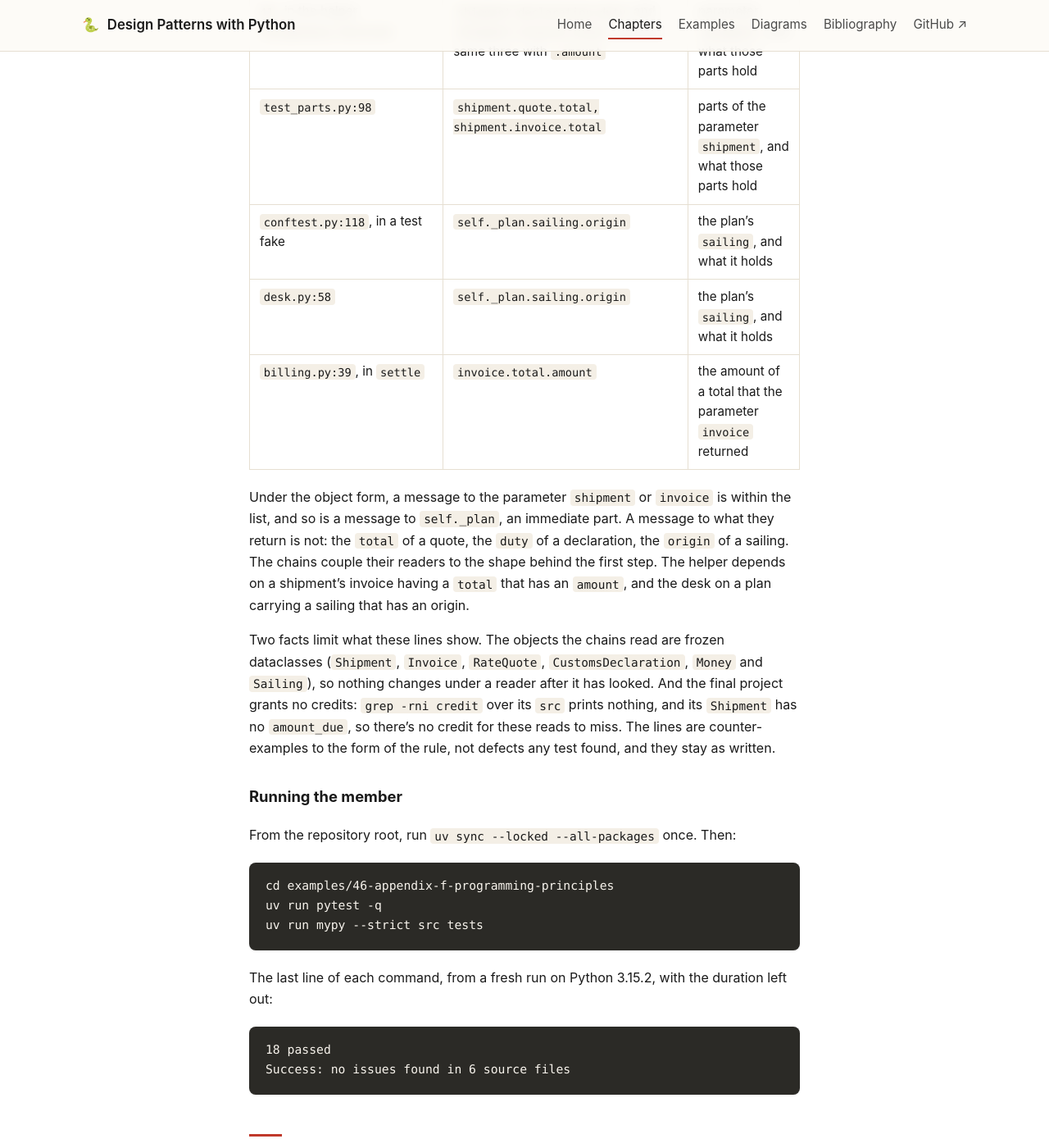
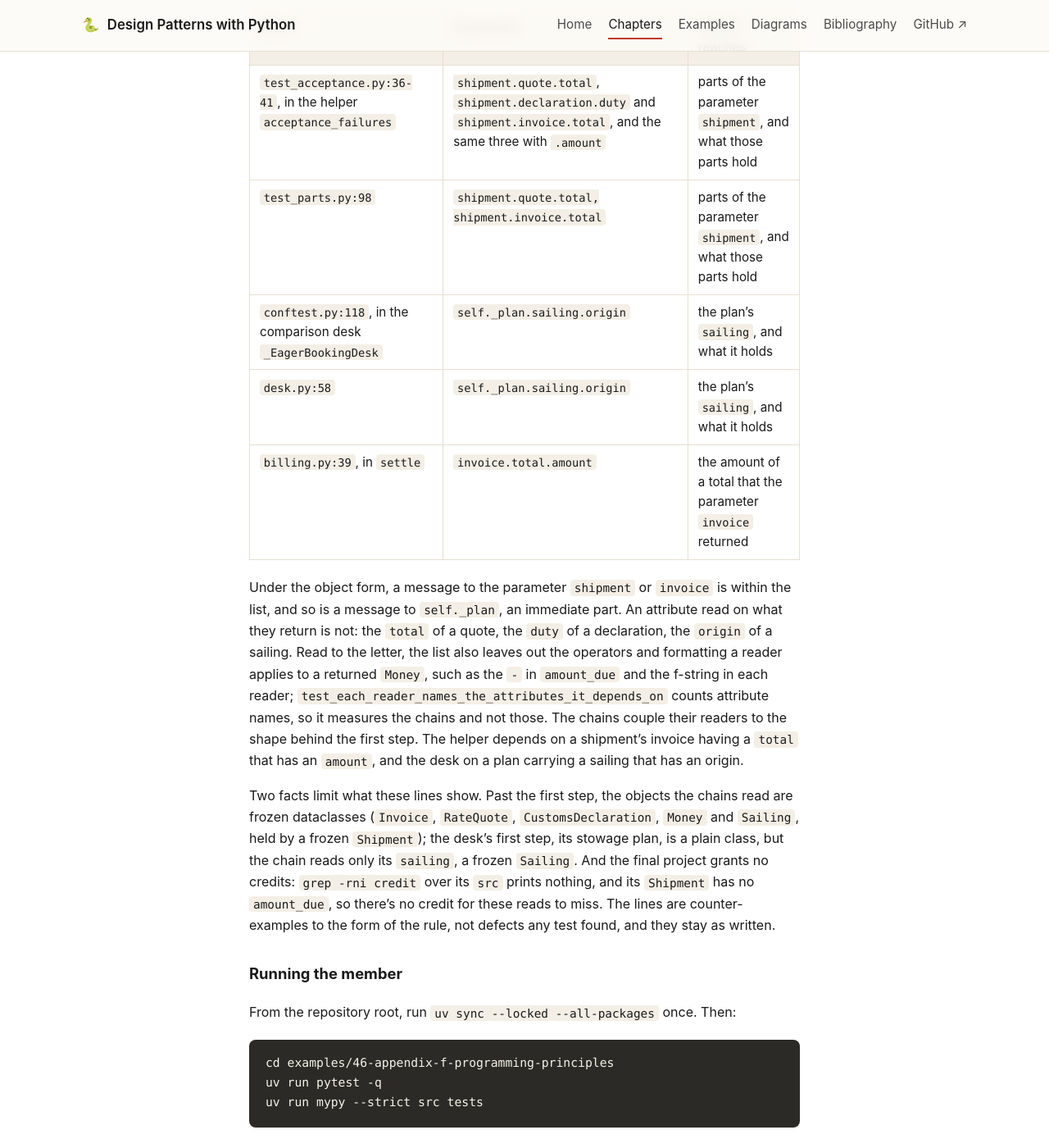
Before and after one commit to patterncatalyst/design-patterns-with-python, a Jekyll site: the page built from _docs/46-appendix-f-programming-principles.md, in a window 1280 px wide and 1400 px high, scrolled down 8899 px. Shown: the whole window at 82% size. Built offline with Jekyll 4.4.1, drawn with Linux system fonts in a browser that asks for light colours; some of the changed text lies outside the part shown.

````diff
--- a/_docs/46-appendix-f-programming-principles.md
+++ b/_docs/46-appendix-f-programming-principles.md
@@ -115,7 +115,7 @@ class _FuelSurcharge(_Charge):
 
 ## Orthogonality
 
-The tips page also says: "Design components that are self-contained, independent, and have a single, well-defined purpose." In the bridge, the booking kind and the carrier vary on separate axes. `test_a_new_booking_kind_needs_no_gateway_change` defines `_ExpressBooking` inside the test, and it runs on either carrier through the gateway's existing `book` and `insure`. The single responsibility test is a second witness: when `test_each_change_moves_only_the_fields_it_feeds` swaps the audit sink, no quote field moves.
+The tips page gives Tip 17, "Eliminate Effects Between Unrelated Things", and says: "Design components that are self-contained, independent, and have a single, well-defined purpose." In the bridge, the booking kind and the carrier vary on separate axes. `test_a_new_booking_kind_needs_no_gateway_change` uses `_ExpressBooking`, a class defined in its test module, and it runs on either carrier through the gateway's existing `book` and `insure`. The single responsibility test is a second witness: when `test_each_change_moves_only_the_fields_it_feeds` swaps the audit sink, no quote field moves.
 
 ## Fail fast
 
@@ -136,9 +136,9 @@ The Python glossary defines the style: "Easier to ask for forgiveness than permi
 
 The Demeter project at Northeastern University hosts the rule. Its [general formulation](https://www2.ccs.neu.edu/research/demeter/demeter-method/LawOfDemeter/general-formulation.html) page gives the motto as "Only talk to your immediate friends", and the aim as "Each unit should have only limited knowledge about other units". Its [object formulation](https://www2.ccs.neu.edu/research/demeter/demeter-method/LawOfDemeter/object-formulation.html) page says "Within a method, messages can only be sent to the following objects", and then lists them.
 
-In paraphrase, the list names the method's parameters, which include the enclosing object itself; a global object, for pragmatic reasons; an immediate part of the enclosing object, stored or computed; and an object the method creates. Under the immediate part, item 2.1 adds an object that a method called on the enclosing object returns, attributes of the enclosing object included, and item 2.2 adds an element of a collection that is an attribute of the enclosing object. Item 2.1 matters here: inside a `Shipment` method `self.invoice` is within the list, and an invoice that arrives as an attribute of someone else's parameter is not.
+In paraphrase, the list names the method's parameters, which include the enclosing object itself; a global object, for pragmatic reasons; an immediate part of the enclosing object, stored or computed; and an object the method creates. Under the immediate part, item 2.1 adds an object that a method called on the enclosing object returns, attributes of the enclosing object included, and item 2.2 adds an element of a collection that is an attribute of the enclosing object. Item 2.1 matters here: inside a `Shipment` method `self.invoice` is within the list, and an invoice read as an attribute of a parameter is not.
 
-The member `examples/46-appendix-f-programming-principles` puts one question to the rule: who answers for the amount due? It has 12 test functions and 18 cases. A `Shipment` holds an `Invoice` and the credits granted against it, and `amount_due()` is the invoice total less each credit. The reader the package ships asks the shipment:
+The member `examples/46-appendix-f-programming-principles` puts one question to the rule: who answers for the amount due? It has 12 test functions and 18 cases. A `Shipment` holds an `Invoice` and the credits granted against it, and `amount_due()` is the invoice total less each credit. The reader the package ships asks the shipment. Two excerpts from `billing.py`, the method `Shipment.amount_due` and the function `remittance_line`:
 
 <!-- fmt:off -->
 ```python
@@ -147,7 +147,11 @@ The member `examples/46-appendix-f-programming-principles` puts one question to
         for credit in self.credits:
             due = due - credit.amount
         return due
+```
+<!-- fmt:on -->
 
+<!-- fmt:off -->
+```python
 def remittance_line(shipment: Shipment, /) -> str:
     return f"{shipment.consignment_id} {shipment.amount_due()}"
 ```
@@ -173,13 +177,13 @@ The final project's code has the comparison reader's shape in five places.
 | --- | --- | --- |
 | `test_acceptance.py:36-41`, in the helper `acceptance_failures` | `shipment.quote.total`, `shipment.declaration.duty` and `shipment.invoice.total`, and the same three with `.amount` | parts of the parameter `shipment`, and what those parts hold |
 | `test_parts.py:98` | `shipment.quote.total, shipment.invoice.total` | parts of the parameter `shipment`, and what those parts hold |
-| `conftest.py:118`, in a test fake | `self._plan.sailing.origin` | the plan's `sailing`, and what it holds |
+| `conftest.py:118`, in the comparison desk `_EagerBookingDesk` | `self._plan.sailing.origin` | the plan's `sailing`, and what it holds |
 | `desk.py:58` | `self._plan.sailing.origin` | the plan's `sailing`, and what it holds |
 | `billing.py:39`, in `settle` | `invoice.total.amount` | the amount of a total that the parameter `invoice` returned |
 
-Under the object form, a message to the parameter `shipment` or `invoice` is within the list, and so is a message to `self._plan`, an immediate part. A message to what they return is not: the `total` of a quote, the `duty` of a declaration, the `origin` of a sailing. The chains couple their readers to the shape behind the first step. The helper depends on a shipment's invoice having a `total` that has an `amount`, and the desk on a plan carrying a sailing that has an origin.
+Under the object form, a message to the parameter `shipment` or `invoice` is within the list, and so is a message to `self._plan`, an immediate part. An attribute read on what they return is not: the `total` of a quote, the `duty` of a declaration, the `origin` of a sailing. Read to the letter, the list also leaves out the operators and formatting a reader applies to a returned `Money`, such as the `-` in `amount_due` and the f-string in each reader; `test_each_reader_names_the_attributes_it_depends_on` counts attribute names, so it measures the chains and not those. The chains couple their readers to the shape behind the first step. The helper depends on a shipment's invoice having a `total` that has an `amount`, and the desk on a plan carrying a sailing that has an origin.
 
-Two facts limit what these lines show. The objects the chains read are frozen dataclasses (`Shipment`, `Invoice`, `RateQuote`, `CustomsDeclaration`, `Money` and `Sailing`), so nothing changes under a reader after it has looked. And the final project grants no credits: `grep -rni credit` over its `src` prints nothing, and its `Shipment` has no `amount_due`, so there's no credit for these reads to miss. The lines are counter-examples to the form of the rule, not defects any test found, and they stay as written.
+Two facts limit what these lines show. Past the first step, the objects the chains read are frozen dataclasses (`Invoice`, `RateQuote`, `CustomsDeclaration`, `Money` and `Sailing`, held by a frozen `Shipment`); the desk's first step, its stowage plan, is a plain class, but the chain reads only its `sailing`, a frozen `Sailing`. And the final project grants no credits: `grep -rni credit` over its `src` prints nothing, and its `Shipment` has no `amount_due`, so there's no credit for these reads to miss. The lines are counter-examples to the form of the rule, not defects any test found, and they stay as written.
 
 ### Running the member
 
````
Also changed, not shown: other parts of _docs/46-appendix-f-programming-principles.md (+1 -1 lines), _docs/44-appendix-d-xunit-test-patterns.md (+3 -3 lines), _docs/45-appendix-e-pattern-to-force-reference.md (+2 -2 lines), _plans/evidence/r21-principle-witnesses.md (+1 -1 lines), _plans/r21-plan.md (+15 -0 lines), examples/46-appendix-f-programming-principles/README.md (+1 -1 lines).
